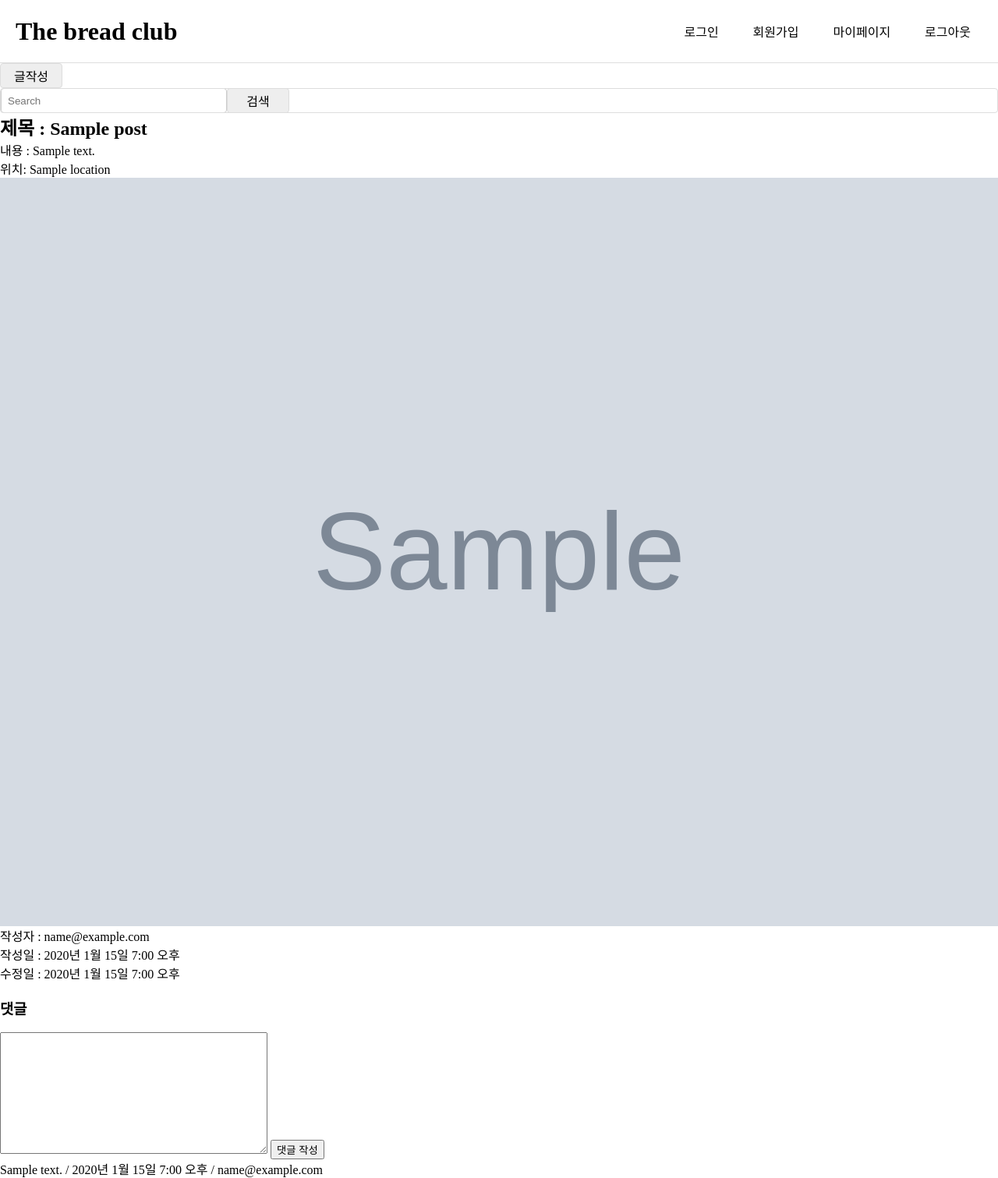
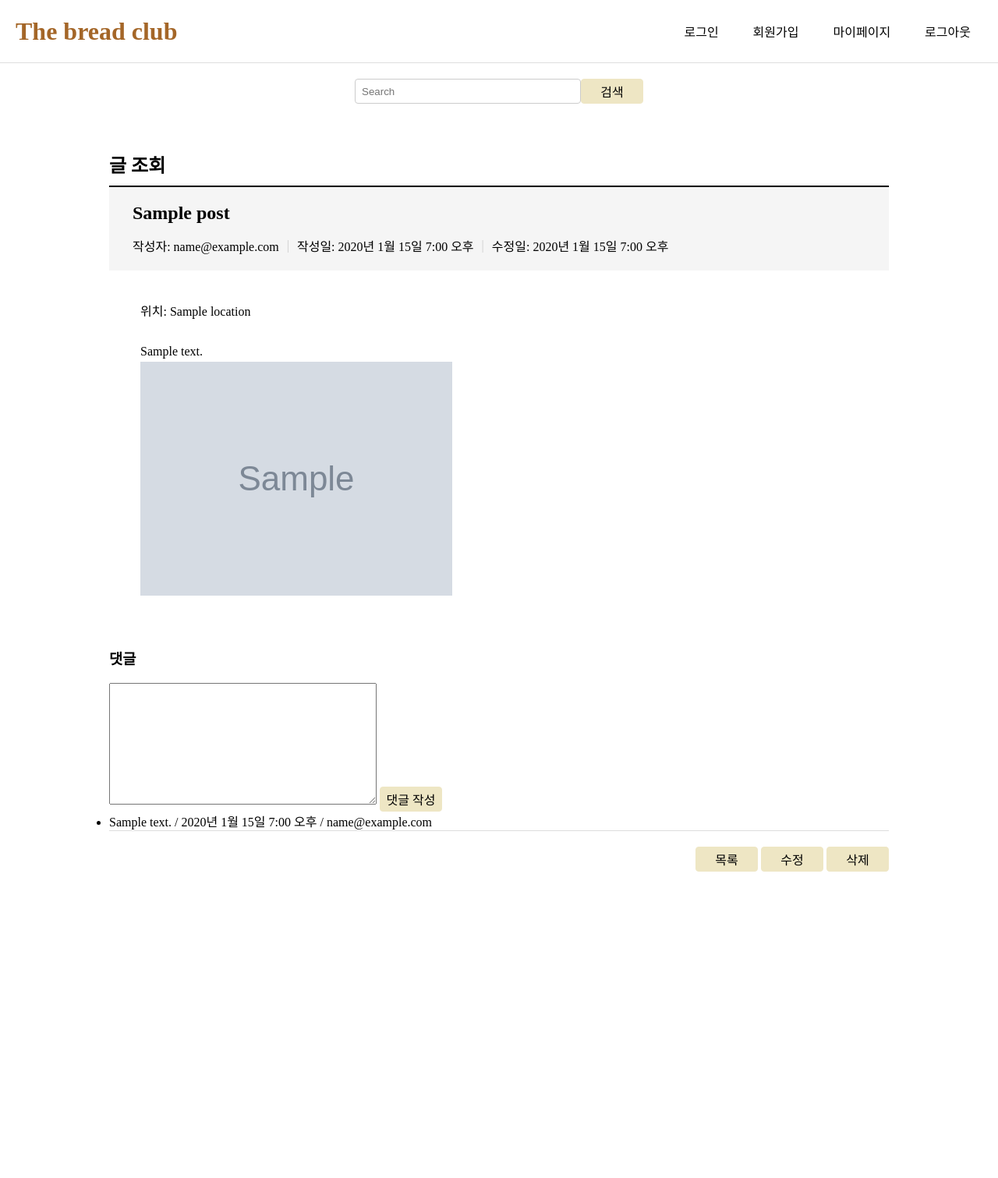
Before and after one commit to Thisish0pe/theBreadClub, a Django app: page /blog/detail/1/ in a window 1280 px wide. Shown: the whole page at 78% size. After the commit the page ends 1118 px from the top, so only its background shows below. Run offline with Django 4.2, Linux system fonts and the light colour scheme; tables that the repository leaves empty hold one stand-in row (values such as "Sample post"); grey boxes marked "Sample" are stand-in pictures.

Commit message:
css수정

```diff
--- a/myapp/blog/templates/blog/post_detail.html
+++ b/myapp/blog/templates/blog/post_detail.html
@@ -1,27 +1,32 @@
 {% extends 'base.html' %}
 
 {% block content %}
+    <!-- Post -->
+    <div class="main">
 
-    <h2>제목 : {{ post.title }}</h2>
-        {% if post.writer == request.user %}
-            <a href="{% url 'blog:edit' pk=post.pk %}" class="btn btn-outline-success">수정</a>
-            <form action="{% url 'blog:delete' pk=post.pk %}" method="post">
-                {% csrf_token %}
-                <input type="submit" value="삭제" class="btn btn-outline-success">
-            </form>
-        {% endif %}
 
-    <p>내용 : {{ post.content }}</p>
+        <h2 class="main-title">글 조회</h2>
+
+
+        <div class="view">
+          <div class="view-header">
+            <h2>{{ post.title }}</h2>
+            <div class="view-info">
+              <p>작성자: {{ post.writer }}</p>|
+              <p>작성일: {{ post.created_at }}</p>|
+              <p>수정일: {{ post.updated_at }}</p>
+            </div>
+          </div>
+          <div class="view-content">
             {% if post.location %}
             <p>위치: {{ post.location.name }}</p>
             {% endif %}
+            <br>
+            <p>{{ post.content }}</p>
             {% if post.photo %}
             <img src="{{ post.photo.url }}" alt="사진">
             {% endif %}
-    <p>작성자 : {{ post.writer }}</p>
-    <p>작성일 : {{ post.created_at }}</p>
-    <p>수정일 : {{ post.updated_at }}</p>
-
+          </div>
           <!-- Comment -->
           <!-- 댓글 작성 -->
           <h3>댓글</h3>
@@ -34,7 +39,7 @@
                 {% else %}
                     {{ comment_form.content }}
                 {% endif %}
-        <input type="submit" value="댓글 작성">
+                <input class="btn" type="submit" value="댓글 작성">
             </form>
             <!-- 댓글 목록 -->
             {% if comments %}
@@ -47,12 +52,12 @@
                             <form action="{% url 'blog:cm-edit' pk=comment.pk %}" method="post">
                                 {% csrf_token %}
                                 {{ comment_form.as_p }}
-                        <input type="submit" value="수정">
+                                <input class="btn" type="submit" value="댓글수정">
                             </form>
                             <!-- 댓글 삭제 버튼 -->
-                    <form action="{% url 'blog:cm-delete' pk=comment.pk %}" method="post">
+                            <form class="btn" action="{% url 'blog:cm-delete' pk=comment.pk %}" method="post">
                                 {% csrf_token %}
-                        <input type="submit" value="x" class="btn">
+                                <input type="submit" value="댓글삭제" class="btn">
                             </form>
                         {% endif %}
                     </li>
@@ -61,4 +66,18 @@
             {% else %}
             <p>댓글이 없습니다.</p>
             {% endif %}
+        </div>
+        <div class="btn-group">
+          <a href="{% url 'index' %}" class="btn">목록</a>
+          <a href="{% url 'blog:edit' pk=post.pk %}" class="btn">수정</a>
+          <form class="btn" action="{% url 'blog:delete' pk=post.pk %}" method="post">
+            {% csrf_token %}
+            <input type="submit" value="삭제" class="btn">
+          </form>
+        </div>
+
+      </div>
+    <!-- /Post -->
+
+    <!-- Comment -->
 {% endblock %}
--- a/myapp/blog/views.py
+++ b/myapp/blog/views.py
@@ -59,7 +59,7 @@ class Update(View):
             # if 'clear_photo' in request.POST:
             #     post.photo.delete()
             # else: print('----------이미지 삭제 구현X---------')
-            form.save()
+            post.save()
             return redirect('blog:detail', pk=pk)
         context = {
             "title": "PostEdit",
--- a/myapp/static/myapp/style.css
+++ b/myapp/static/myapp/style.css
@@ -49,7 +49,7 @@ body {
 	border-bottom: 1px solid #ddd;
 }
 .header h1 a {
-	color: black;
+	color: #a46628;
 }
 .header-click a,
 .header-click button,
@@ -91,9 +91,6 @@ body {
 .main-title {
 	margin: 60px 0 10px 0;
 }
-.main-desc {
-	margin-bottom: 20px;
-}
 .main-desc strong {
 	color: royalblue;
 }
@@ -104,10 +101,10 @@ body {
 	text-align: right;
 }
 .btn {
-	background-color: #eee;
+	background-color: #eee6c4;
 	width: 80px;
 	height: 32px;
-	border: 1px solid #ddd;
+	border: 1px solid #eee6c4;
 	border-radius: 4px;
 	display: inline-flex;
 	align-items: center;
@@ -116,10 +113,10 @@ body {
 	font: inherit;
 }
 .btn-write{
-    background-color: #eee;
+    background-color: #eee6c4;
 	width: 80px;
 	height: 32px;
-	border: 1px solid #ddd;
+	border: 1px solid #eee6c4;
 	border-radius: 4px;
 	display: inline-flex;
 	align-items: center;
@@ -174,12 +171,13 @@ body {
 /* 검색 */
 .search-form {
 	height: 32px;
-	border: 1px solid #ddd;
 	border-radius: 4px;
 	overflow: hidden;
 	display: flex;
+    justify-content: center;
 	align-items: center;
 	box-sizing: border-box;
+    margin-top: 20px;
 }
 
 .search-form input[type="search"],
@@ -284,7 +282,7 @@ body {
 	resize: none;
 	border: 1px solid #ccc;
 	border-radius: 4px;
-	width: 100%;
+	width: 500px;
 	height: 400px;
 }
 
@@ -295,7 +293,7 @@ body {
 .write select {
 	border: 1px solid #ccc;
 	border-radius: 4px;
-	width: 200px;
+	width: 500px;
 	height: 32px;
 }
 
@@ -331,8 +329,7 @@ body {
 .submit-button {
 	width: 100%;
 	height: 40px;
-	background-color: royalblue;
-	color: white;
+	background-color: #eee6c4;
 	border-width: 0;
 	border-radius: 4px;
 	font: inherit;
--- a/myapp/templates/base.html
+++ b/myapp/templates/base.html
@@ -33,13 +33,6 @@
   </div>
   <!-- // header -->
 
-  <!-- 글 작성 -->
-  <form action="{% url 'blog:write' %}" method="get">
-    {% csrf_token %}
-    <input type="submit" value="글작성" class="btn">
-  </form>
-  <!-- /글 작성 -->
-
   <!-- 검색창 -->
   <form class="search-form" action="{% url 'blog:search' %}" method="GET">
     {% csrf_token %}
--- a/myapp/templates/index.html
+++ b/myapp/templates/index.html
@@ -36,4 +36,10 @@
             {% endif %}
         </tbody>
       </table>
+      <!-- 글 작성 -->
+      <form action="{% url 'blog:write' %}" method="get">
+        {% csrf_token %}
+        <input type="submit" value="글작성" class="btn-write">
+      </form>
+      <!-- /글 작성 -->
 {% endblock %}
--- a/myapp/user/templates/user/user_profile.html
+++ b/myapp/user/templates/user/user_profile.html
@@ -4,7 +4,7 @@
 {% block content %}
     <p>닉네임:{{ profile.nickname }}</p>
     {% if post.photo %}
-        <img src="{{ profile.photo.url }}" alt="사진">
+        <img src="{{ profile.photo.url }}" alt="프로필 사진">
     {% endif %}
     <p>블로그 주소:{{ profile.blog_url }}</p>
 {% endblock %}
```
Also changed, not shown: myapp/blog/templates/blog/post_edit.html (+17 -5 lines), myapp/blog/templates/blog/post_form.html (+8 -3 lines). Lines whose indentation alone changed are shown as unchanged.
